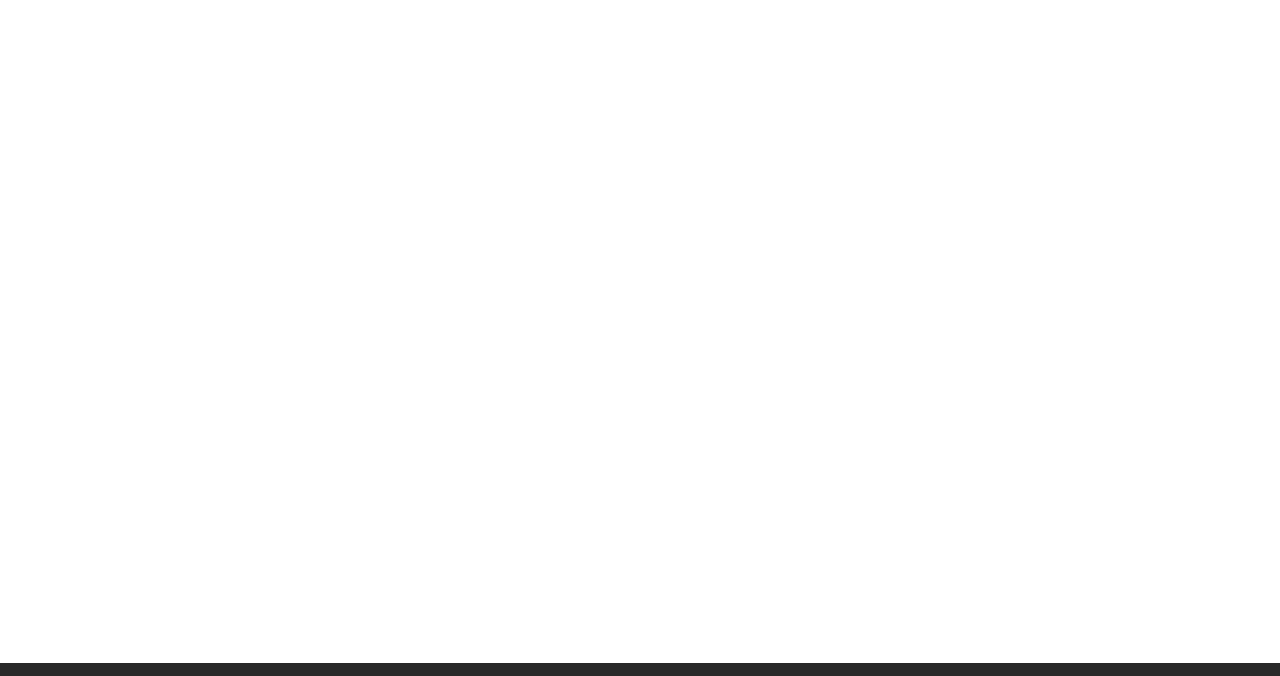
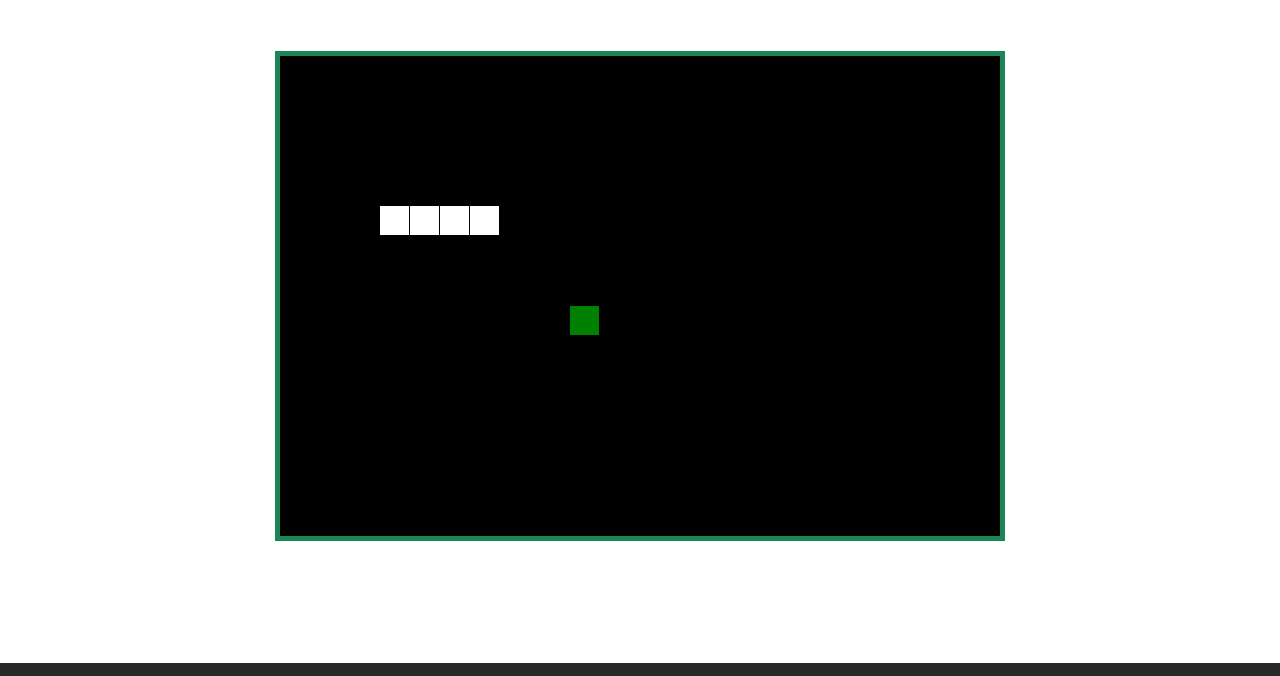
Before and after one commit to Thomas-Thurzo/Snake, a plain HTML site: page app.html in a window 1280 px wide. Shown: the part 57-733 px from the top of the page. Drawn offline with nearby package versions, Linux system fonts and the light colour scheme.

Commit message:
Initialisierung

```diff
--- a/app.html
+++ b/app.html
@@ -3,7 +3,7 @@
 <html lang="de" class="h-100">
 
 <head>
-    <title>App Name</title>
+    <title>SNAKE</title>
     <!-- Required meta tags -->
     <meta charset="utf-8">
     <meta name="viewport" content="width=device-width, initial-scale=1, shrink-to-fit=no">
@@ -27,7 +27,7 @@
     <!-- Navigation Bar -->
     <nav class="navbar navbar-expand-md navbar-dark fixed-top">
     <div class="container-fluid">
-        <a class="navbar-brand" href="#">APP NAME</a>
+        <a class="navbar-brand" href="app.html">Snake</a>
         <button class="navbar-toggler" type="button" data-bs-toggle="collapse" data-bs-target="#navbarCollapse"
             aria-controls="navbarCollapse" aria-expanded="false" aria-label="Toggle navigation">
             <span class="navbar-toggler-icon"></span>
@@ -44,7 +44,7 @@
                     <a class="nav-link" href="code.html">Programmcode</a>
                 </li>
                 <li class="nav-item">
-                    <a class="nav-link" target="_blank" href="#">Git-Repo</a>
+                    <a class="nav-link" target="_blank" href="https://github.com/Thomas-Thurzo/Snake">Git-Repo</a>
                 </li>
                 <li class="nav-item">
                     <a class="nav-link" target="_blank" href="https://www.thomas-thurzo.com/">About</a>
@@ -56,7 +56,11 @@
 
     <!-- Main Sektion -->
     <main class="flex-shrink-0">
-        <div class="container">
+        <div class="container d-flex justify-content-center mt-5">
+
+            <canvas id="canvas" width="720" height="480" class="bg-info border border-5 border-success">
+
+            </canvas>
 
         </div>
     </main>
--- a/js/site.js
+++ b/js/site.js
@@ -1,4 +1,38 @@
-// Call Hell World
-function helloWorld(){
-    alert("Hallo Welt");
+
+// Variablen
+let canvas = document.getElementById("canvas");
+let ctx = canvas.getContext("2d");
+let rows = 10;
+let cols = 10;
+let snake;
+let food;
+let cellWidth = canvas.width / cols;
+let cellHeight = canvas.height / rows;
+let direction = "LEFT";
+
+
+// Aufruf der Funktionen
+draw();
+
+
+// Funktionen
+function draw(){
+    ctx.fillStyle = "black";
+    ctx.fillRect(0, 0, canvas.width, canvas.height);
+    ctx.fillStyle = "white";
+    ctx.fillRect(100, 150, 30 -1 , 30 -1);
+    ctx.fillRect(130, 150, 30 -1, 30 -1);
+    ctx.fillRect(160, 150, 30 -1, 30 -1);
+    ctx.fillRect(190, 150, 30 -1, 30 -1);
+
+    ctx.fillStyle = "green";
+    ctx.fillRect(290, 250, 30 -1, 30 -1);
 }
+
+function add(x, y){
+    ctx.fillRect(x, y, 30 - 1, 30 -1);
+}
+
+function gameLoop(){
+
+}
```
Also changed, not shown: index.html (+6 -5 lines), img/logo1.svg (deleted), img/logo2.svg (deleted), img/sticker1.svg (deleted), img/sticker2.svg (deleted), img/sticker3.svg (deleted), img/sticker4.svg (deleted), 2 other files.
